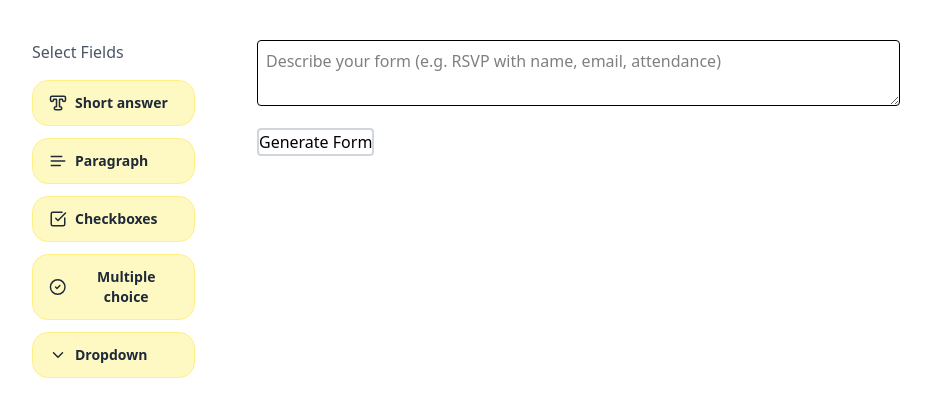
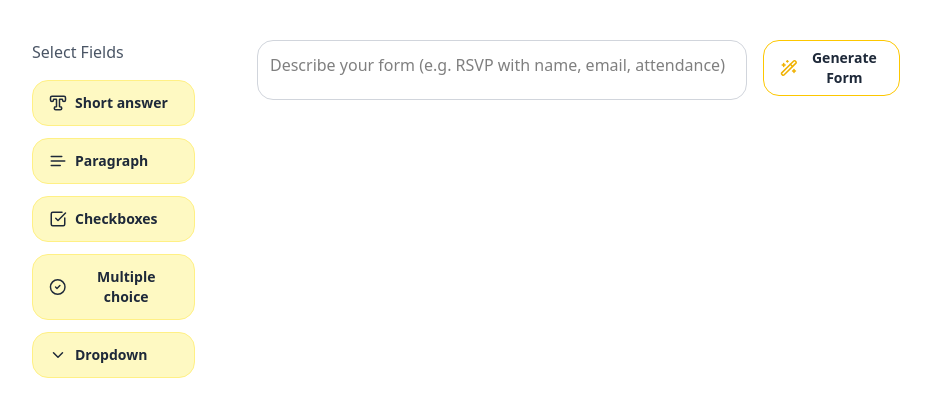
Before and after one commit to selenax/formVibes, a React (Vite) app: page / in a window 1280 px wide. Shown: the top 416 px of the page, without its empty margins (174-1105 px from the left). Built offline with nearby package versions, Linux system fonts and the light colour scheme.

Commit message:
adjust color and size to match with sidebar buttons

```diff
--- a/src/components/AIGeneratorLite.jsx
+++ b/src/components/AIGeneratorLite.jsx
@@ -1,4 +1,5 @@
 import { useState } from 'react';
+import { Wand2 } from 'lucide-react';
 
 function AIGeneratorLite({ onGenerate }) {
   const [prompt, setPrompt] = useState('');
@@ -36,15 +37,21 @@ function AIGeneratorLite({ onGenerate }) {
   };
 
   return (
-    <div className="space-y-4">
+    <div className="flex items-start gap-4">
       <textarea
-        className="w-full border rounded p-2"
         placeholder="Describe your form (e.g. RSVP with name, email, attendance)"
+        className="w-full h-[60px] p-3 border border-gray-300 rounded-2xl resize-none"
         value={prompt}
         onChange={(e) => setPrompt(e.target.value)}
       />
-      <button onClick={handleGenerate} className="btn btn-primary">
-        Generate Form
+      <button
+        onClick={handleGenerate}
+        className="h-[56px] flex items-center gap-2 px-4 rounded-2xl bg-white border border-yellow-400 hover:bg-yellow-100 transition-transform hover:scale-110 group"
+      >
+        <Wand2 className="w-6 h-6 text-yellow-500 group-hover:text-black" />
+        <span className="text-sm text-gray-800 font-semibold font-rounded">
+          Generate Form
+        </span>
       </button>
     </div>
   );
```
